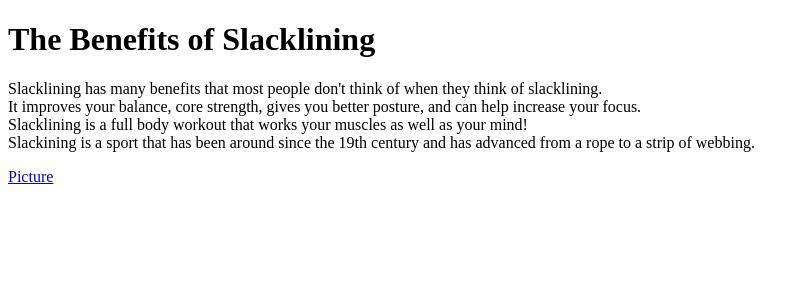
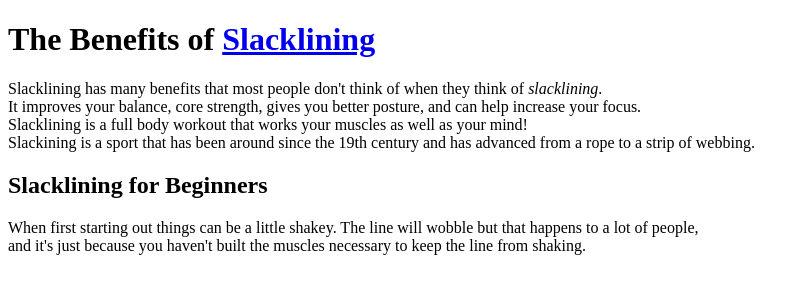
Before and after one commit to tjtweeten/tjtweeten.github.io, a plain HTML site: page index.html in a window 1280 px wide. Shown: the whole page, without its empty margins (0-809 px from the left). Drawn offline with Linux system fonts and the light colour scheme.

Commit message:
Update index.html

```diff
--- a/index.html
+++ b/index.html
@@ -7,11 +7,14 @@
 </head>
 
 <body>
-<h1> The Benefits of Slacklining</h1>
-<p> Slacklining has many benefits that most people don't think of when they think of slacklining. <br /> It improves your balance,
+<h1> The Benefits of <a href="tjtweeten.github.io/SL.jpg"> Slacklining </a></h1>
+<p> Slacklining has many benefits that most people don't think of when they think of <em>slacklining</em>. <br /> It improves your balance,
 core strength, gives you better posture, and can help increase your focus.<br /> Slacklining is a full body workout that works your muscles as well as your mind!<br />
 Slackining is a sport that has been around since the 19th century and has advanced from a rope to a strip of webbing.<p>
-<a href="tjtweeten.github.io/SL.jpg"> Picture </a>
+<h2>Slacklining for Beginners</h2>
+<p> When first starting out things can be a little shakey. The line will wobble but that happens to a lot of people,<br />
+and it's just because you haven't built the muscles necessary to keep the line from shaking.</p>
+
 <body>
 
 </html>
```
